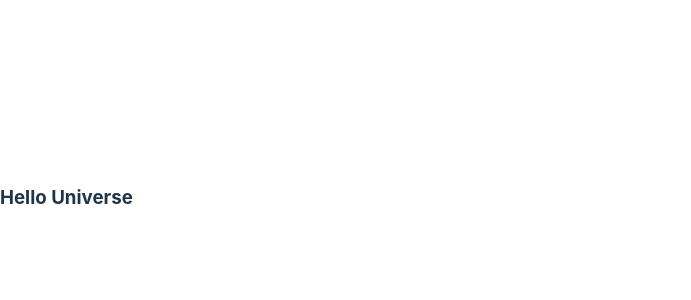
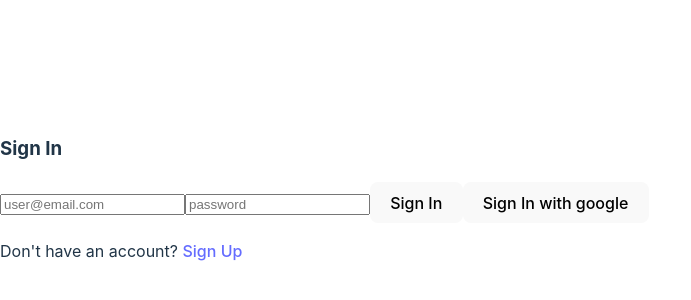
Before and after one commit to Archivistt/task-mananger-demo, a React (Vite) app: page /tasklist in a window 1280 px wide. Shown: the part 202-502 px from the top of the page, without its empty margins (0-691 px from the left). Built offline with nearby package versions, Linux system fonts and the light colour scheme; no server answers.

Commit message:
Modified components

```diff
--- a/src/App.jsx
+++ b/src/App.jsx
@@ -1,9 +1,33 @@
-import { BrowserRouter as Router, Routers, Route } from "react-router-dom"
+import { BrowserRouter as Router, Routes, Route } from "react-router-dom"
+import SignIn from "./components/SignIn"
+import SignUp from "./components/SignUp"
+import { useEffect, useState } from "react"
+import { onAuthStateChanged } from "firebase/auth"
+import { auth } from "./firebase"
+import TaskList from "./components/TaskList"
+
 
 function App() {
+  const [user, setUser] = useState(null)
+
+  useEffect(() => {
+    const unsubscribe = onAuthStateChanged(auth, (user) => {
+      setUser(user)
+    })
+
+    return unsubscribe;
+  }, [])
+
   return (
     <>
-      <h3>Hello Universe</h3>
+      <Router>
+        <Routes>
+          <Route path="/" element={<SignUp />} />
+          <Route path="/signin" element={<SignIn />} />
+          <Route path="/signup" element={<SignUp />} />
+          <Route path="/tasklist" element={user ? <TaskList /> : <SignIn />} />
+        </Routes>
+      </Router>
     </>
   )
 }
--- a/src/components/SignIn.jsx
+++ b/src/components/SignIn.jsx
@@ -1,7 +1,45 @@
+import { Link, useNavigate } from "react-router-dom"
+import { useState } from "react"
+import { auth, googleProvider } from "../firebase"
+import { signInWithEmailAndPassword, signInWithPopup } from "firebase/auth"
+
+
 function SignIn() {
+    const [email, setEmail] = useState('');
+    const [password, setPassword] = useState('');
+    const [error, setError] = useState(null);
+
+    const navigate = useNavigate();
+
+    const handleSignIn = async () => {
+        try {
+            await signInWithEmailAndPassword(auth, email, password)
+            alert('Signed in Succesfully')
+            navigate('/tasklist')
+        } catch (error) {
+            setError(error)
+            }
+        }
+
+    const handleSignInWithGoogle = async () => {
+        try {
+            await signInWithPopup(auth, googleProvider)
+            alert('Signed in Succesfully')
+            navigate('/tasklist')
+        } catch (error) {
+            setError(error)
+        }
+    }
+
     return (
         <>
-            <h3>SignIn</h3>
+            <h3>Sign In</h3>
+            <input type="email" required placeholder="user@email.com" onChange={(e) => {setEmail(e.target.value)}}/>
+            <input type="password" required placeholder="password" onChange={(e) => {setPassword(e.target.value)}}/>
+            <button onClick={() => {handleSignIn}}> Sign In </button>
+            <button onClick={() => {handleSignInWithGoogle}}> Sign In with google </button>
+            {error && <p>{error}</p>}
+            <p>Don't have an account? <Link to="/signup">Sign Up</Link></p>
         </>
     )
 }
--- a/src/components/SignUp.jsx
+++ b/src/components/SignUp.jsx
@@ -1,7 +1,33 @@
+import { createUserWithEmailAndPassword } from "firebase/auth"
+import { auth } from "../firebase"
+import { Link } from "react-router-dom"
+import { useState } from "react"
+
+
 function SignUp() {
+    const [email, setEmail] = useState('')
+    const [password, setPassword] = useState('')
+    const [error, setError] = useState(null)
+
+    const handleSignUp = async () => {
+        try {
+            await createUserWithEmailAndPassword(auth, email, password)
+            alert('User created successfully')
+            setEmail('')
+            setPassword('')
+        } catch (error) {
+            setError(error)
+        }
+    }
+
     return (
         <>
-            <h3>SignUp</h3>
+            <h3>Sign Up</h3>
+            <input type="email" required placeholder="user@email.com" onChange={(e) => {setEmail(e.target.value)}}/>
+            <input type="password" required placeholder="password" onChange={(e) => {setPassword(e.target.value)}}/>
+            <button onClick={handleSignUp}> Sign Up </button>
+            {error && <p>{error}</p>}
+            <p>Already have an account? <Link to="/signin">Sign In</Link></p>
         </>
     )
 }
--- a/src/components/TaskList.jsx
+++ b/src/components/TaskList.jsx
@@ -1,6 +1,5 @@
 import { useEffect, useState } from 'react'
-import './App.css'
-import { db } from './firebase'
+import { db } from '../firebase'
 //these are the following functions that will be used:
 import { collection, doc, getDocs, deleteDoc, addDoc, updateDoc, getDoc } from "firebase/firestore";
 
--- a/src/firebase.js
+++ b/src/firebase.js
@@ -1,5 +1,6 @@
 import { initializeApp } from "firebase/app";
 import { getFirestore } from "firebase/firestore";
+import { getAuth, GoogleAuthProvider } from "firebase/auth"
 
 const firebaseConfig = {
   apiKey: import.meta.env.VITE_API_KEY,
@@ -12,5 +13,7 @@ const firebaseConfig = {
 
 const app = initializeApp(firebaseConfig);
 const db = getFirestore(app)
+const auth = getAuth(app)
+const googleProvider = new GoogleAuthProvider()
 
-export { db }
+export { db, auth, googleProvider }
```
